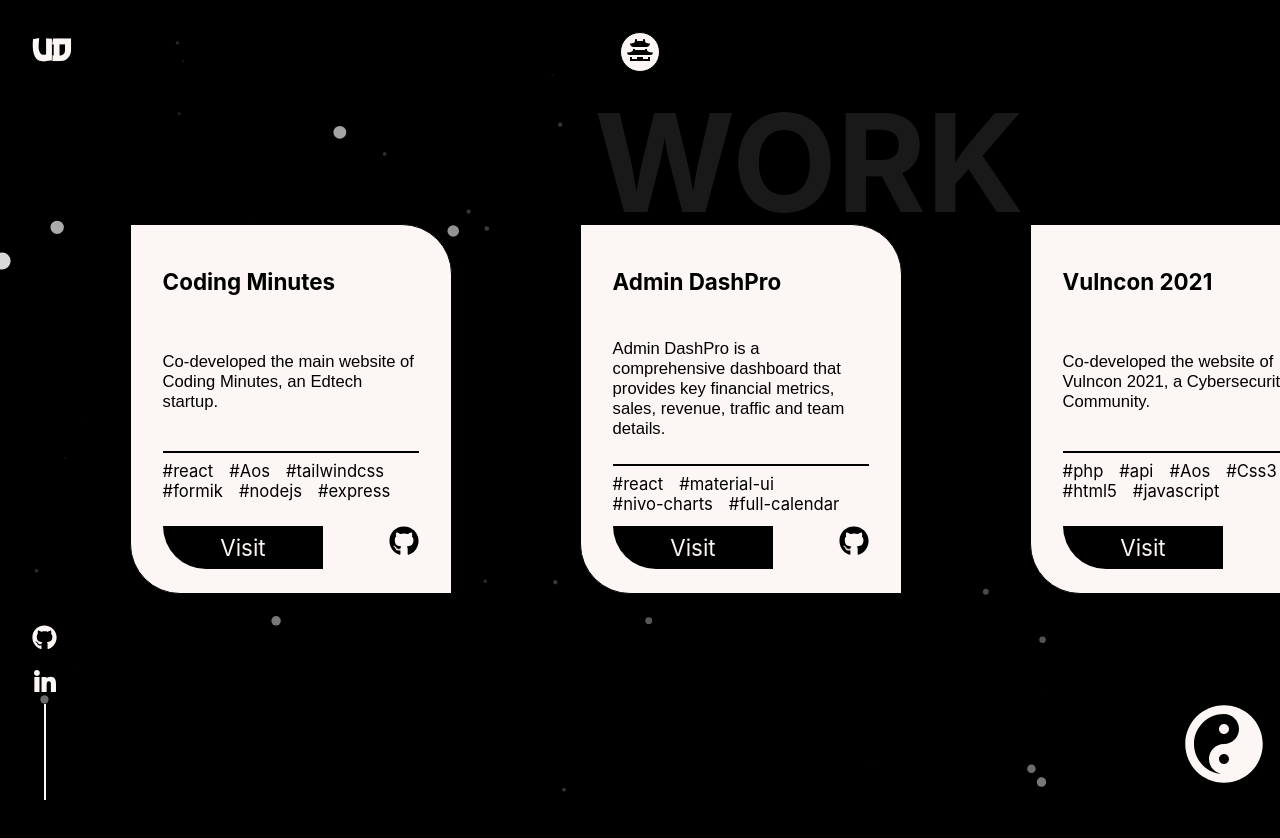
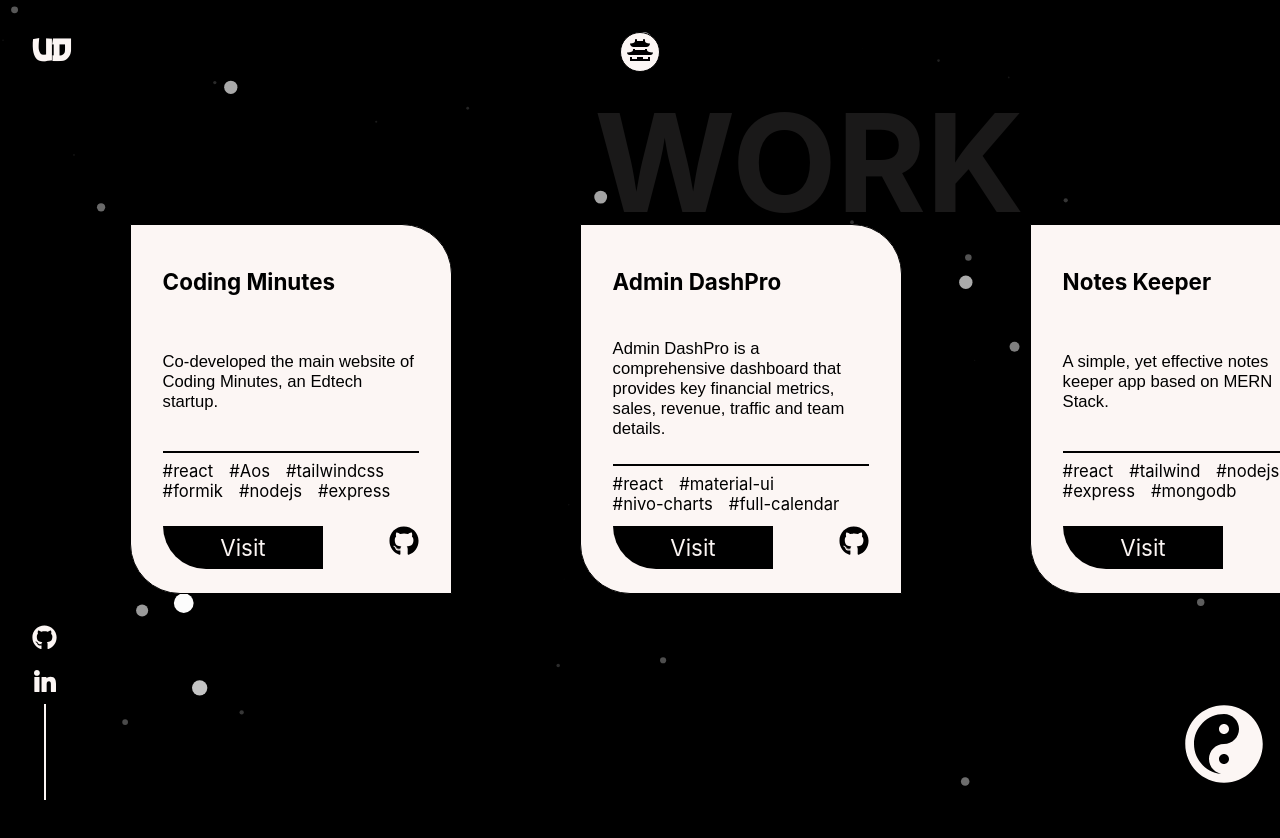
Before and after one commit to Utkarsh742/My-Portfolio, a Next.js app: page /work in a window 1280 px wide. Shown: the top 838 px of the page. Built offline with nearby package versions, Linux system fonts and the light colour scheme.

Commit message:
Adjust height in WorkPage component and add new projects to WorkData.js

```diff
--- a/src/components/WorkPage.jsx
+++ b/src/components/WorkPage.jsx
@@ -17,15 +17,15 @@ import ParticlesSnowComponent from "@/subComponents/ParticleSnowComponent";
 const Box = styled.div`
   background-color: ${(props) => props.theme.body};
 
-  height: 170vh;
+  height: 190vh;
   position: relative;
   display: flex;
   align-items: center;
   @media (max-width: 768px) {
-  height: 200vh;
+  height: 245vh;
   }
   @media (max-width: 385px) {
-  height: 230vh;
+  height: 300vh;
   }
 `;
 
--- a/src/data/WorkData.js
+++ b/src/data/WorkData.js
@@ -18,15 +18,22 @@ export const Work = [
 
         demo:"https://admin-dashboard.utkarshdwivedi.in/",
         github:"https://github.com/Utkarsh742/Finance-Dashpro"
-
     },
     {
         id:3,
+        name:"Notes Keeper",
+        description:"A simple, yet effective notes keeper app based on MERN Stack.",
+        tags:["react","tailwind","nodejs","express","mongodb"],
+        demo:"https://notes.utkarshdwivedi.in/",
+        github:"https://github.com/Utkarsh742/Google-Keep-Clone"
+    },
+    {
+        id:4,
         name:"Vulncon 2021",
         description:"Co-developed the website of Vulncon 2021, a Cybersecurity Community.",
         tags:["php","api","Aos","Css3","html5","javascript"],
 
         demo:"https://noobarmy.org/vulncon/",
         github:"https://github.com/Abhinandan-Khurana/VulnCON_2021"
-    }
+    },
 ]
```
